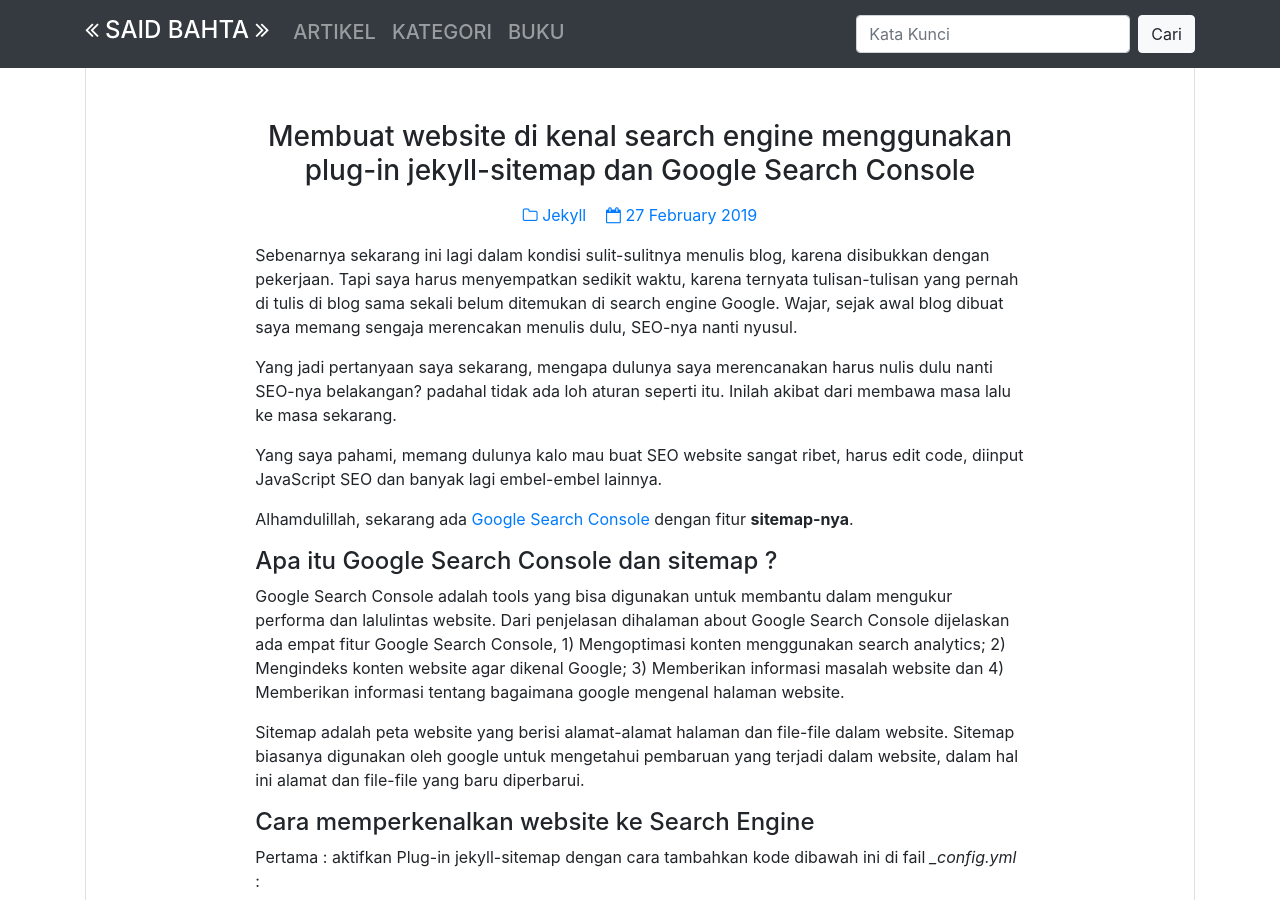
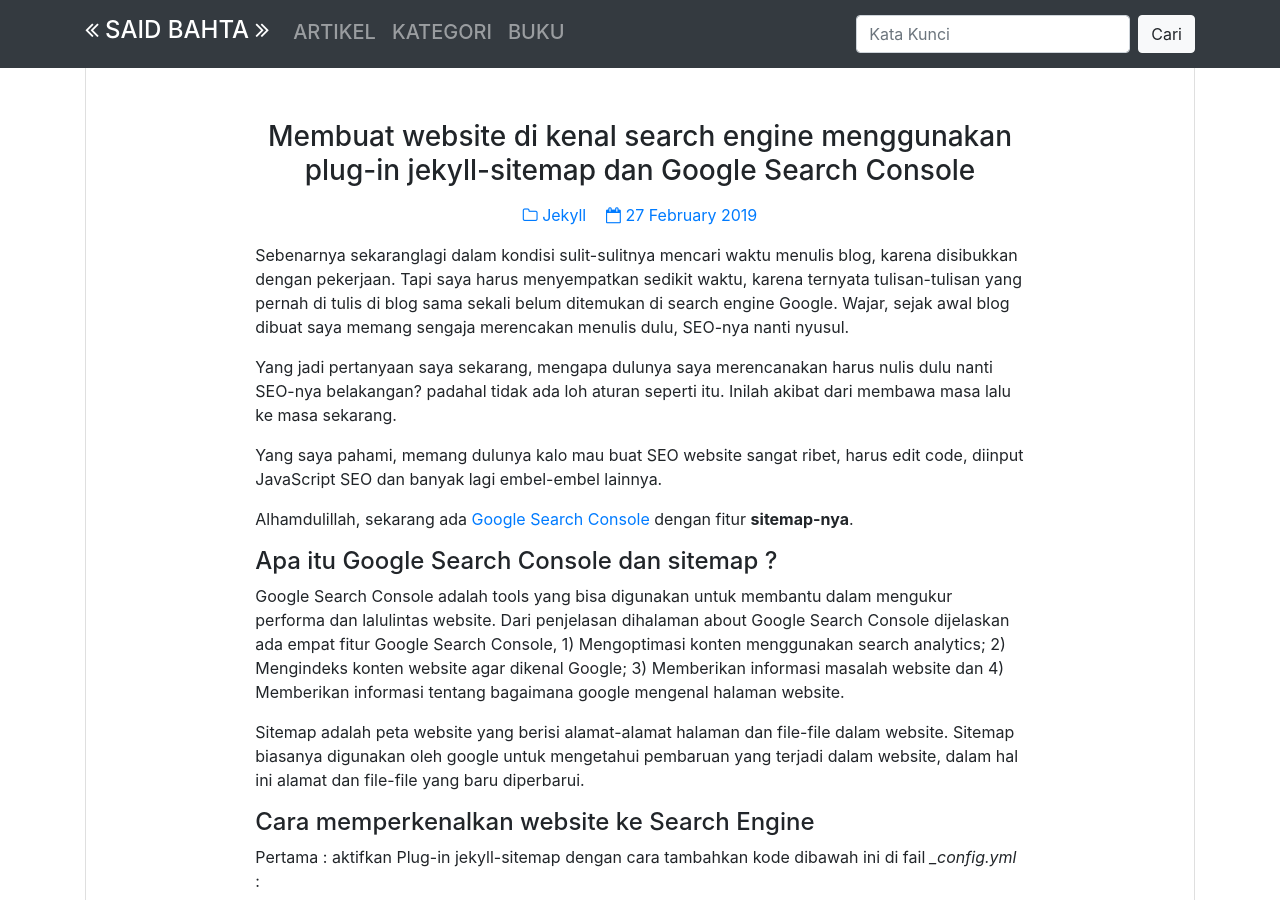
Before and after one commit to surtinaali/blog, a Jekyll site: the page built from _posts/2019-02-27-plugin-jekyll-sitemap.markdown, in a window 1280 px wide and 900 px high. Built offline with Jekyll 4.4.1, drawn with Linux system fonts in a browser that asks for light colours; comment, search, counter and statistics services are not loaded.

Commit message:
update tulisan

```diff
--- a/_posts/2019-02-27-plugin-jekyll-sitemap.markdown
+++ b/_posts/2019-02-27-plugin-jekyll-sitemap.markdown
@@ -6,7 +6,7 @@ categories: jekyll
 img_path:   assets/img/post/noimage.svg
 ---
 
-Sebenarnya sekarang ini lagi dalam kondisi sulit-sulitnya menulis blog, karena disibukkan dengan pekerjaan. Tapi saya harus menyempatkan sedikit waktu, karena ternyata tulisan-tulisan yang pernah di tulis di blog sama sekali belum ditemukan di search engine Google. Wajar, sejak awal blog dibuat saya memang sengaja merencakan menulis dulu, SEO-nya nanti nyusul.
+Sebenarnya sekaranglagi dalam kondisi sulit-sulitnya mencari waktu menulis blog, karena disibukkan dengan pekerjaan. Tapi saya harus menyempatkan sedikit waktu, karena ternyata tulisan-tulisan yang pernah di tulis di blog sama sekali belum ditemukan di search engine Google. Wajar, sejak awal blog dibuat saya memang sengaja merencakan menulis dulu, SEO-nya nanti nyusul.
 
 Yang jadi pertanyaan saya sekarang, mengapa dulunya saya merencanakan harus nulis dulu nanti SEO-nya belakangan? padahal tidak ada loh aturan seperti itu. Inilah akibat dari membawa masa lalu ke masa sekarang.
 
```
